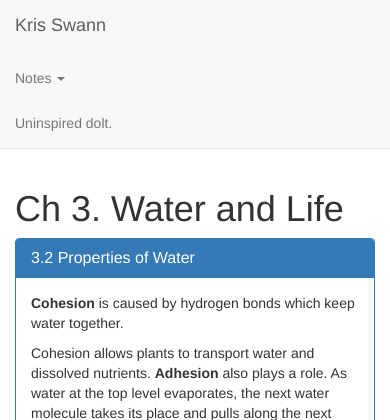
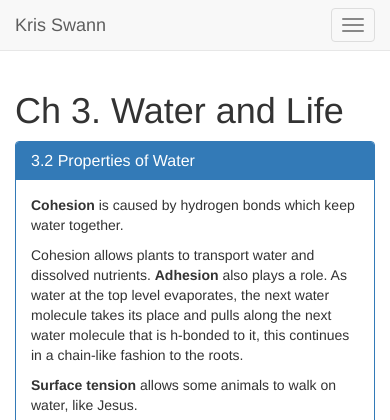
Before and after one commit to kriswithank/personalSite, a Django app: a page that uses coursenotes/templates/coursenotes/base.html in a window 390 px wide. Shown: the top 420 px of the page. Run offline with Django 3.2, Linux system fonts and the light colour scheme; data comes from the database, SQL or seed files in the repository; some libraries are stand-ins or nearby versions.

Commit message:
Add collapsible menu on small screens

```diff
--- a/coursenotes/templates/coursenotes/base.html
+++ b/coursenotes/templates/coursenotes/base.html
@@ -23,15 +23,22 @@
     {% with req=request.resolver_match  %}
     <nav class="navbar navbar-default navbar-static-top">
         <div class="container">
+
             <div class="navbar-header">
+                <button type="button" class="navbar-toggle" data-toggle="collapse" data-target="#main-navbar">
+                    <span class="icon-bar"></span>
+                    <span class="icon-bar"></span>
+                    <span class="icon-bar"></span>
+                </button>
                 <a class="navbar-brand" href="#" >Kris Swann</a>
             </div>
 
+            <div class="collapse navbar-collapse" id="main-navbar">
+
                 <ul class="nav navbar-nav">
                     <li class="dropdown">
-                    <a href="#" class="dropdown-toggle" data-toggle="dropdown" role="button" aria-haspopup="true" aria-expanded="false">Notes <span class="caret"></span></a>
+                        <a href="#" class="dropdown-toggle" data-toggle="dropdown">Notes <span class="caret"></span></a>
                         <ul class="dropdown-menu">
-
                             <li class="dropdown-header">Latest courses</li>
                             {% for course in recent_courses %}
                             <li {% if req.app_name == 'coursenotes' and req.url_name == 'course_index' and req.kwargs.course_slug == course.slug %}class="active"{% endif %}>
@@ -51,6 +58,8 @@
                 <p class="navbar-text navbar-right">Uninspired dolt.</p>
 
             </div>
+
+        </div>
     </nav>
     {% endwith %}
 
```
Lines whose indentation alone changed are shown as unchanged.
